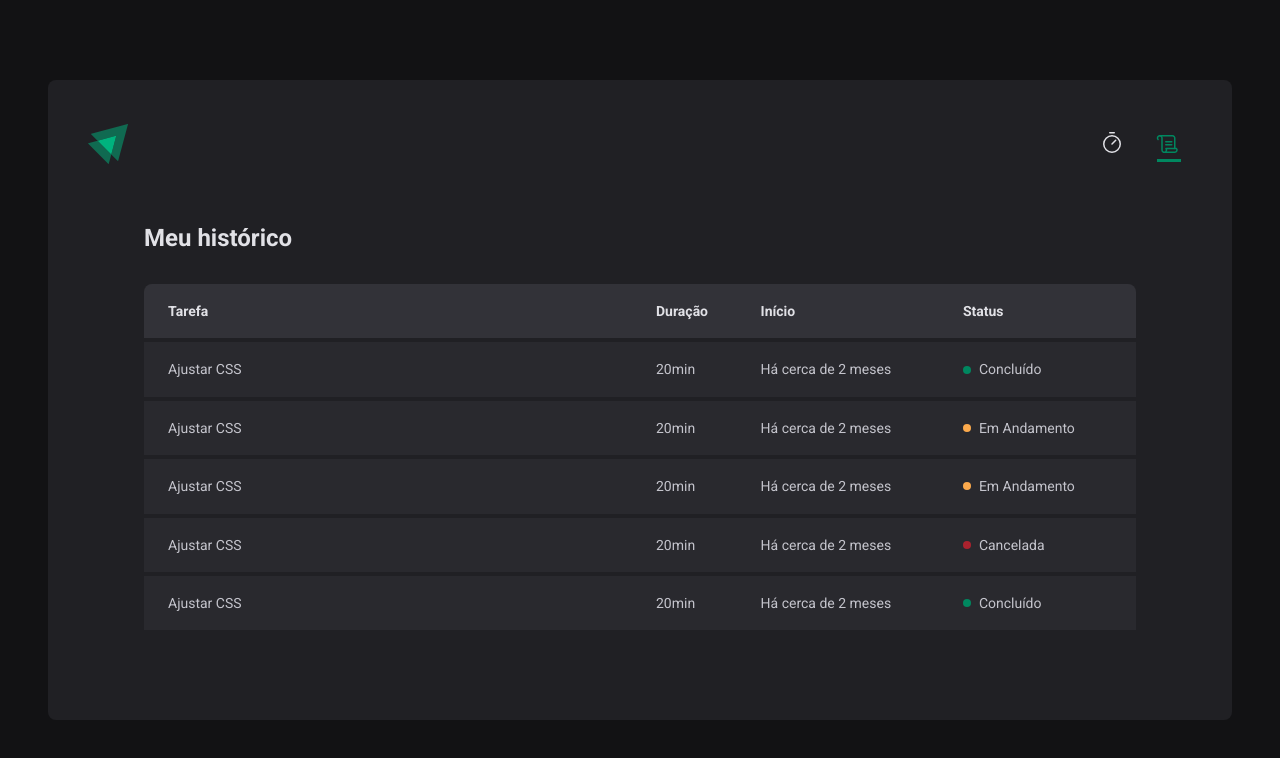
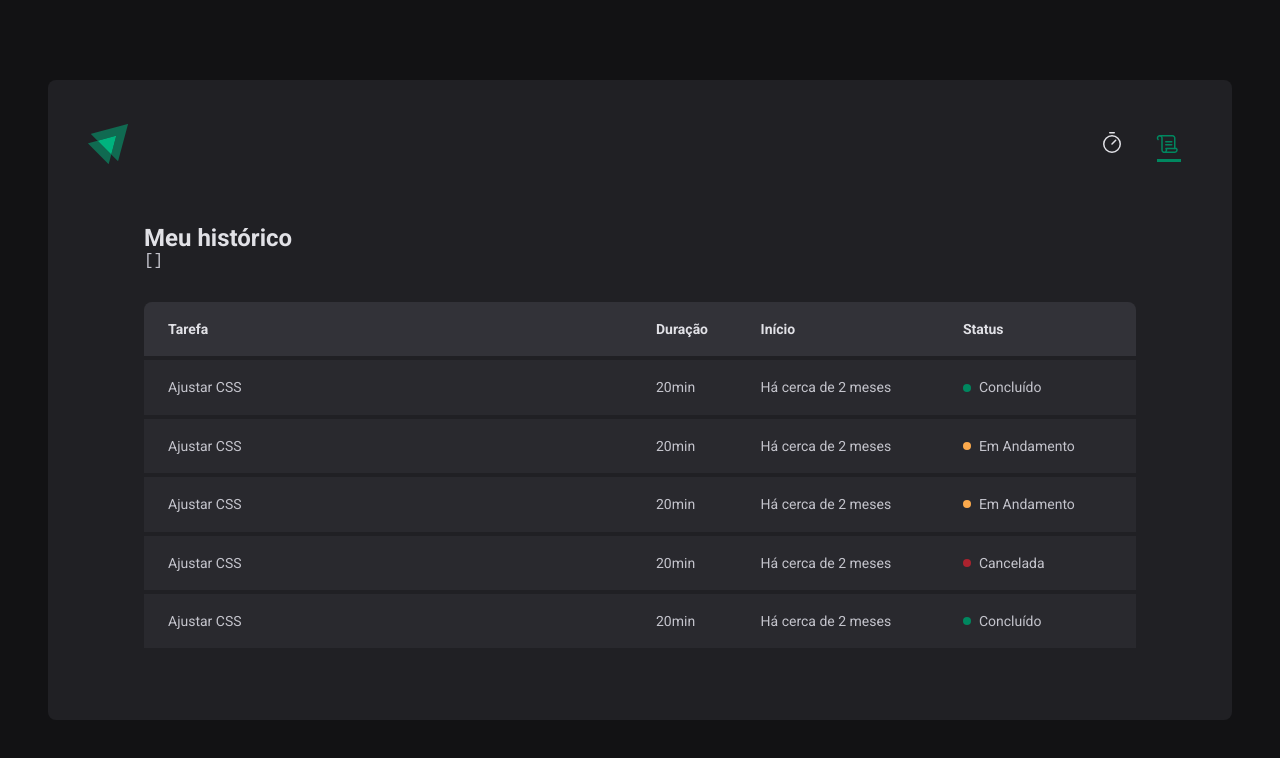
Before and after one commit to Lucaszanin/ignite-timer, a React (Vite) app: page /history in a window 1280 px wide. Shown: the top 758 px of the page. Built offline with nearby package versions, Linux system fonts and the light colour scheme.

Commit message:
refactor createNewCycle function

```diff
--- a/src/contexts/CyclesContext.tsx
+++ b/src/contexts/CyclesContext.tsx
@@ -41,8 +41,6 @@ export function CyclesContextProvider({
     setCycles((state) => [...state, newCycle])
     setActiveCycleId(id)
     setAmountSecondsPassed(0)
-
-    // reset()
   }
 
   const interruptCurrentCycle = () => {
@@ -60,6 +58,7 @@ export function CyclesContextProvider({
         setSecondsPassed,
         interruptCurrentCycle,
         createNewCycle,
+        cycles,
       }}
     >
       {children}
--- a/src/contexts/types.ts
+++ b/src/contexts/types.ts
@@ -22,6 +22,7 @@ export type CyclesContextType = {
   setSecondsPassed: (seconds: number) => void
   interruptCurrentCycle: () => void
   createNewCycle: (data: CreateCycleData) => void
+  cycles: CycleProps[]
 }
 
 export type CyclesContexProviderProps = {
--- a/src/pages/History/index.tsx
+++ b/src/pages/History/index.tsx
@@ -1,9 +1,14 @@
+import { useContext } from 'react'
 import { HistoryContainer, HistoryList, Status } from './styles'
+import { CyclesContext } from '../../contexts/CyclesContext'
 
 export function History() {
+  const { cycles } = useContext(CyclesContext)
+
   return (
     <HistoryContainer>
       <h1>Meu histórico</h1>
+      <pre>{JSON.stringify(cycles, null, 2)}</pre>
       <HistoryList>
         <table>
           <thead>
--- a/src/pages/Home/Index.tsx
+++ b/src/pages/Home/Index.tsx
@@ -37,12 +37,17 @@ function Home() {
 
   const { handleSubmit, watch, reset } = newCycleForm
 
+  function handleCreateNewCycle(data: NewCycleFormData) {
+    createNewCycle(data)
+    reset()
+  }
+
   const task = watch('task')
   const isSubmitDisabled = !task
 
   return (
     <HomeContainer>
-      <form action="" onSubmit={handleSubmit(createNewCycle)}>
+      <form action="" onSubmit={handleSubmit(handleCreateNewCycle)}>
         <FormProvider {...newCycleForm}>
           <NewCycleForm />
         </FormProvider>
```
